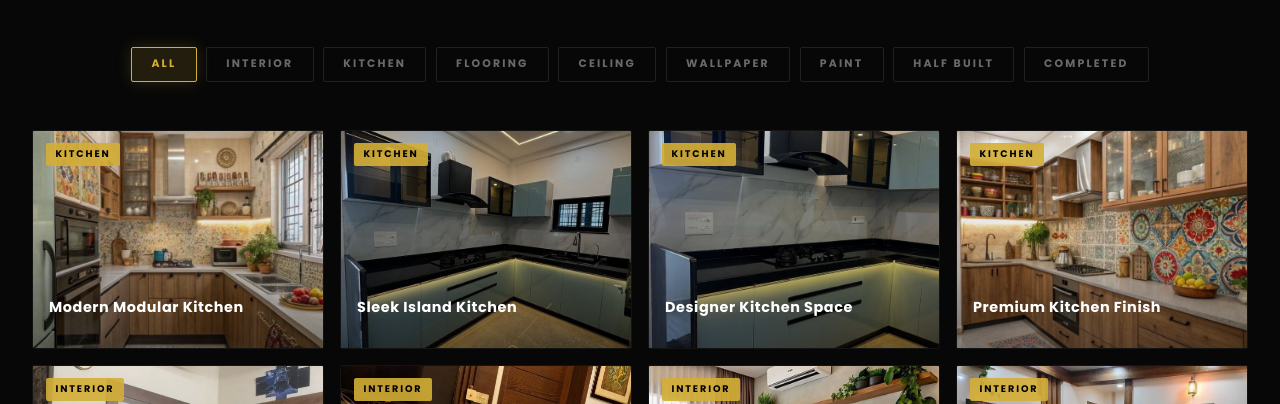
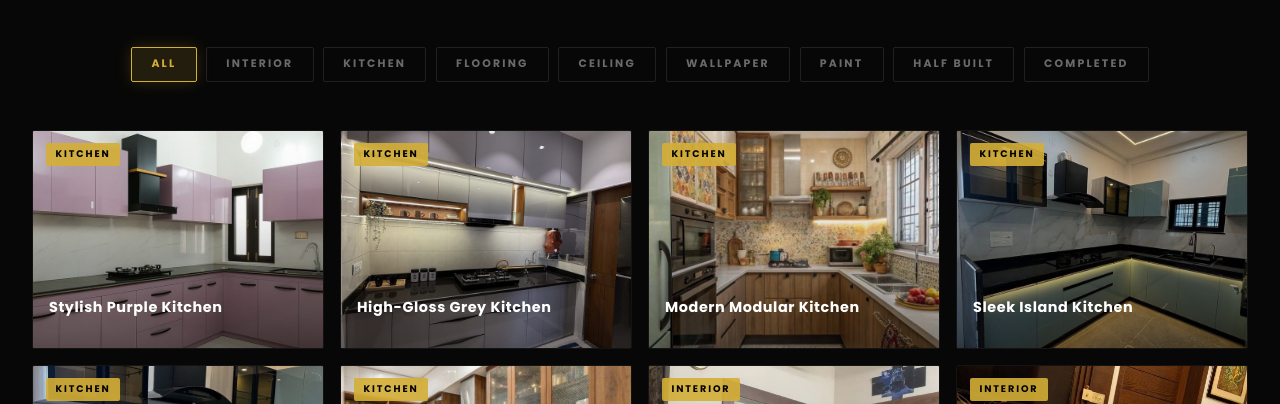
Before and after one commit to Anshu551/sri-prabhu-interior, a React (Vite) app: page / in a window 1280 px wide. Shown: the part 5580-5984 px from the top of the page. Built offline with nearby package versions, Linux system fonts and the light colour scheme; a web font is replaced by a local one.

Commit message:
feat: add more modular kitchen photos

```diff
--- a/src/components/GallerySection.jsx
+++ b/src/components/GallerySection.jsx
@@ -4,6 +4,8 @@ import { X, Mail } from 'lucide-react';
 const categories = ['All', 'Interior', 'Kitchen', 'Flooring', 'Ceiling', 'Wallpaper', 'Paint', 'Half Built', 'Completed'];
 
 const galleryImages = [
+  { id: 34, category: 'Kitchen',     title: 'Stylish Purple Kitchen',    img: '/images/modular-kitchen-5.jpg' },
+  { id: 35, category: 'Kitchen',     title: 'High-Gloss Grey Kitchen',   img: '/images/modular-kitchen-6.jpg' },
   { id: 30, category: 'Kitchen',     title: 'Modern Modular Kitchen',    img: '/images/modular-kitchen-1.jpg' },
   { id: 31, category: 'Kitchen',     title: 'Sleek Island Kitchen',      img: '/images/modular-kitchen-2.jpg' },
   { id: 32, category: 'Kitchen',     title: 'Designer Kitchen Space',    img: '/images/modular-kitchen-3.jpg' },
--- a/src/data/servicesData.jsx
+++ b/src/data/servicesData.jsx
@@ -123,6 +123,8 @@ export const servicesData = [
       '/images/modular-kitchen-2.jpg',
       '/images/modular-kitchen-3.jpg',
       '/images/modular-kitchen-4.jpg',
+      '/images/modular-kitchen-5.jpg',
+      '/images/modular-kitchen-6.jpg',
     ],
   },
   {
```
Also changed, not shown: public/images/modular-kitchen-5.jpg (added), public/images/modular-kitchen-6.jpg (added).
